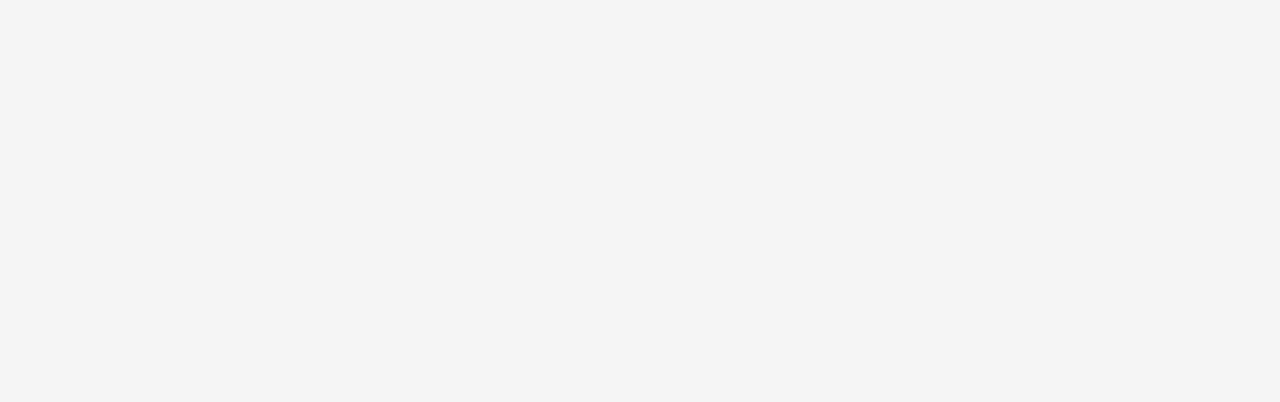
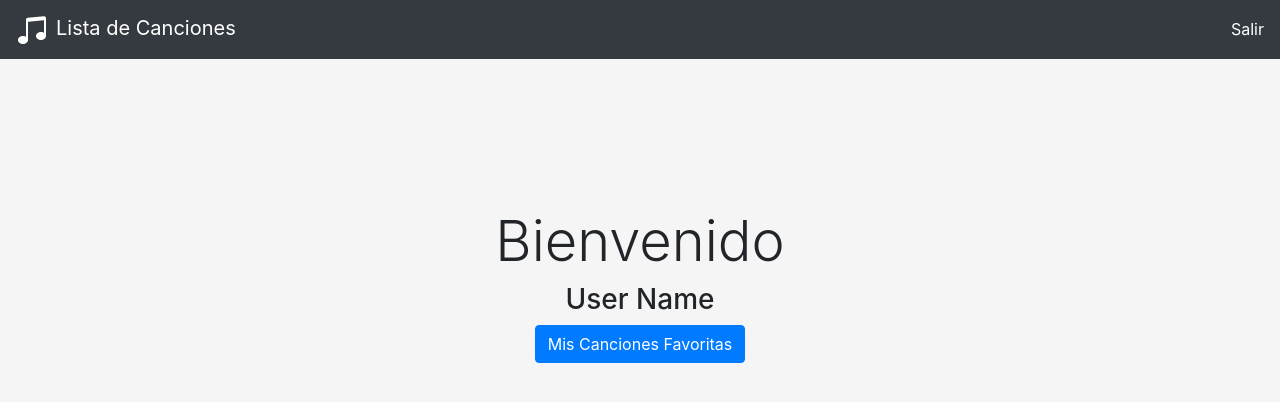
Before and after one commit to lalviarez/song-list, an Angular app: page /home in a window 1280 px wide. Before the commit this address led to /. Shown: the top 402 px of the page. Built offline with nearby package versions, Linux system fonts and the light colour scheme.

Commit message:
[Add] home component

```diff
--- a/src/app/app.component.ts
+++ b/src/app/app.component.ts
@@ -6,5 +6,5 @@ import { Component } from '@angular/core';
   styleUrls: ['./app.component.scss']
 })
 export class AppComponent {
-  title = 'song-list';
+  title = 'Lista de canciones';
 }
--- a/src/app/app.module.ts
+++ b/src/app/app.module.ts
@@ -5,11 +5,13 @@ import { AppRoutingModule } from './app-routing.module';
 import { AppComponent } from './app.component';
 import { LoginComponent } from './components/login/login.component';
 import { NgbModule } from '@ng-bootstrap/ng-bootstrap';
+import { HomeComponent } from './components/home/home.component';
 
 @NgModule({
   declarations: [
     AppComponent,
-    LoginComponent
+    LoginComponent,
+    HomeComponent
   ],
   imports: [
     BrowserModule,
--- /dev/null
+++ b/src/app/components/home/home.component.html
@@ -0,0 +1,42 @@
+<!-- <div
+  class="d-flex flex-column flex-md-row align-items-center p-3 px-md-4 mb-3 bg-white border-bottom shadow-sm"
+>
+  <h5 class="my-0 mr-md-auto font-weight-normal">Company name</h5>
+  <nav class="my-2 my-md-0 mr-md-3">
+    <a class="p-2 text-dark" href="#">Features</a>
+    <a class="p-2 text-dark" href="#">Enterprise</a>
+    <a class="p-2 text-dark" href="#">Support</a>
+    <a class="p-2 text-dark" href="#">Pricing</a>
+  </nav>
+  <a class="btn btn-outline-primary" href="#">Sign up</a>
+</div> -->
+
+<nav class="navbar navbar-dark bg-dark fixed-top">
+  <a class="navbar-brand" href="#">
+    <svg
+      width="2rem"
+      height="2rem"
+      viewBox="0 0 16 16"
+      class="bi bi-music-note-beamed"
+      fill="currentColor"
+      xmlns="http://www.w3.org/2000/svg"
+    >
+      <path
+        d="M6 13c0 1.105-1.12 2-2.5 2S1 14.105 1 13c0-1.104 1.12-2 2.5-2s2.5.896 2.5 2zm9-2c0 1.105-1.12 2-2.5 2s-2.5-.895-2.5-2 1.12-2 2.5-2 2.5.895 2.5 2z"
+      />
+      <path fill-rule="evenodd" d="M14 11V2h1v9h-1zM6 3v10H5V3h1z" />
+      <path
+        d="M5 2.905a1 1 0 0 1 .9-.995l8-.8a1 1 0 0 1 1.1.995V3L5 4V2.905z"
+      />
+    </svg>
+    <span class="ml-2 d-none d-sm-inline">Lista de Canciones</span>
+  </a>
+
+  <a class="float-right link-exit" [routerLink]="'/'">Salir</a>
+</nav>
+
+<div class="home-header px-3 py-3 pt-md-5 pb-md-4 mx-auto text-center">
+  <h1 class="display-4">Bienvenido</h1>
+  <h3>User Name</h3>
+  <button class="btn btn-primary">Mis Canciones Favoritas</button>
+</div>
--- /dev/null
+++ b/src/app/components/home/home.component.scss
@@ -0,0 +1,7 @@
+.home-header {
+    max-width: 700px;
+}
+
+.link-exit {
+    color: #ffffff;
+}
--- /dev/null
+++ b/src/app/components/home/home.component.ts
@@ -0,0 +1,15 @@
+import { Component, OnInit } from '@angular/core';
+
+@Component({
+  selector: 'app-home',
+  templateUrl: './home.component.html',
+  styleUrls: ['./home.component.scss']
+})
+export class HomeComponent implements OnInit {
+
+  constructor() { }
+
+  ngOnInit(): void {
+  }
+
+}
--- a/src/app/components/login/login.component.html
+++ b/src/app/components/login/login.component.html
@@ -1,7 +1,7 @@
 <form class="form-signin">
   <svg
     width="8rem"
-    height="5\8rem"
+    height="8rem"
     viewBox="0 0 16 16"
     class="bi bi-music-note-beamed"
     fill="currentColor"
@@ -27,7 +27,7 @@
     autofocus
   />
   <button class="btn btn-lg btn-primary btn-block" type="submit">
-    Sign in
+    Entrar
   </button>
   <p class="mt-5 mb-3 text-muted">&copy; 2020</p>
 </form>
--- a/src/index.html
+++ b/src/index.html
@@ -2,7 +2,7 @@
 <html lang="en">
 <head>
   <meta charset="utf-8">
-  <title>SongList</title>
+  <title>Lista de canciones</title>
   <base href="/">
   <meta name="viewport" content="width=device-width, initial-scale=1">
   <link rel="icon" type="image/x-icon" href="favicon.ico">
```
Also changed, not shown: src/app/app-routing.module.ts (+9 -5 lines), 1 other file (tests, documents, lock files or other folders).
